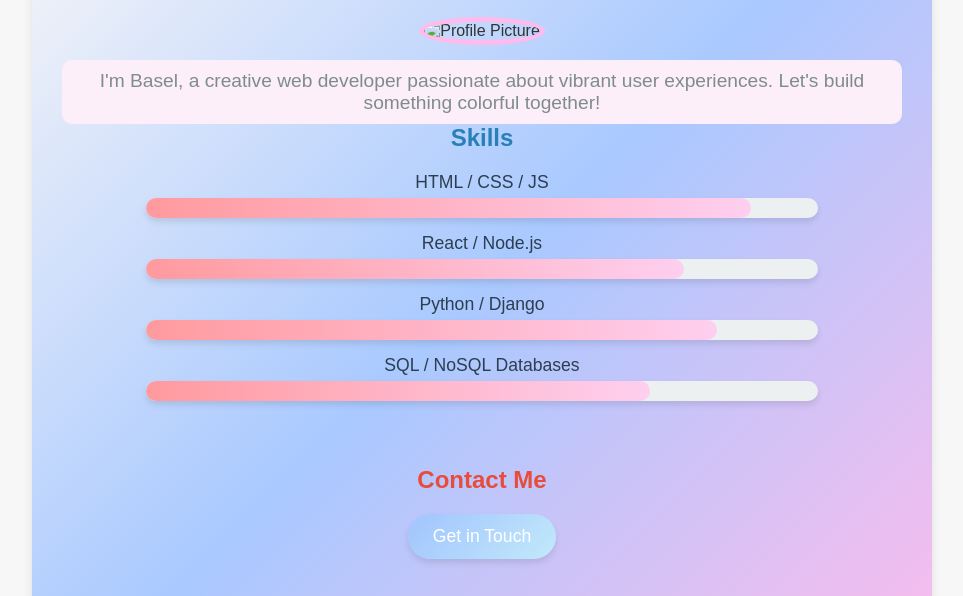
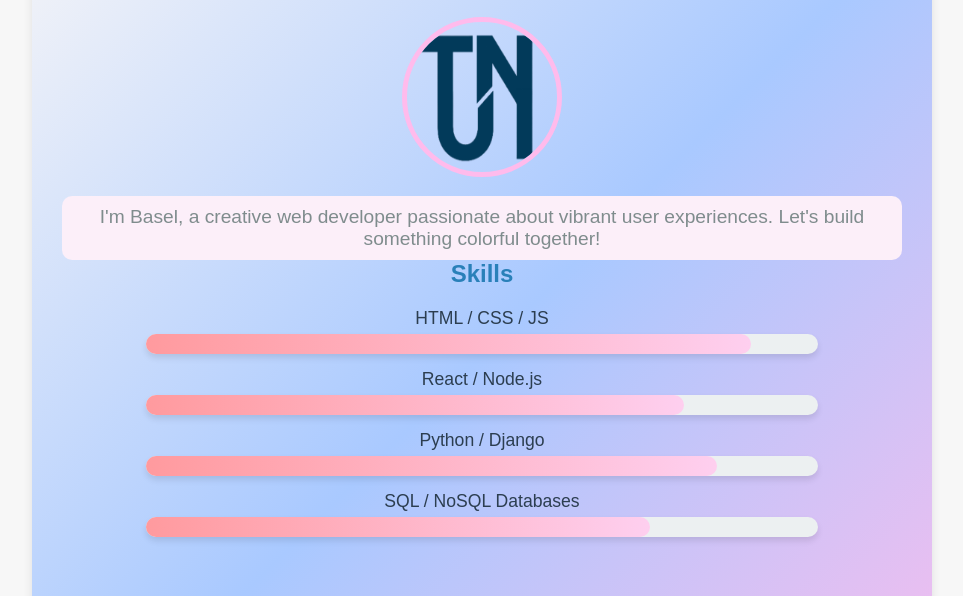
Before and after one commit to BaselAL-Wadia/Basel, a plain HTML site: page index.html in a window 1280 px wide. Shown: the part 129-725 px from the top of the page, without its empty margins (158-1121 px from the left). Drawn offline with Linux system fonts and the light colour scheme.

Commit message:
Update index.html

```diff
--- a/index.html
+++ b/index.html
@@ -228,7 +228,7 @@
         </header>
 
         <section class="profile">
-            <img src="Img\TalentUp.PNG" alt="Profile Picture" class="profile-picture">
+            <img src="TalentUp.PNG" alt="Profile Picture" class="profile-picture">
             <p class="bio">I'm Basel, a creative web developer passionate about vibrant user experiences. Let's build something colorful together!</p>
         </section>
 
```
